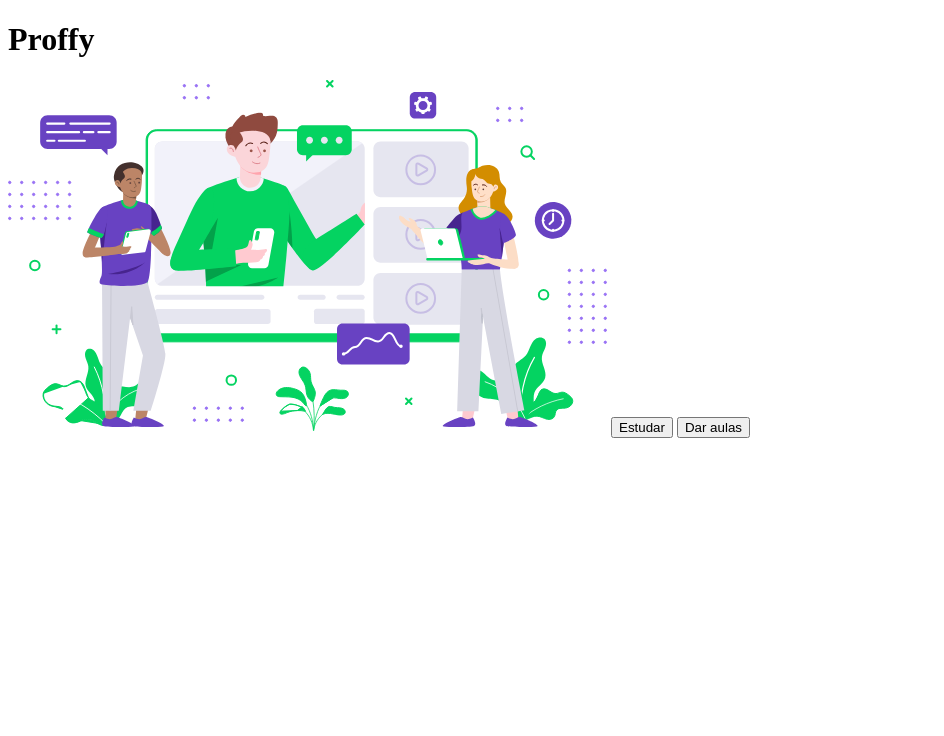
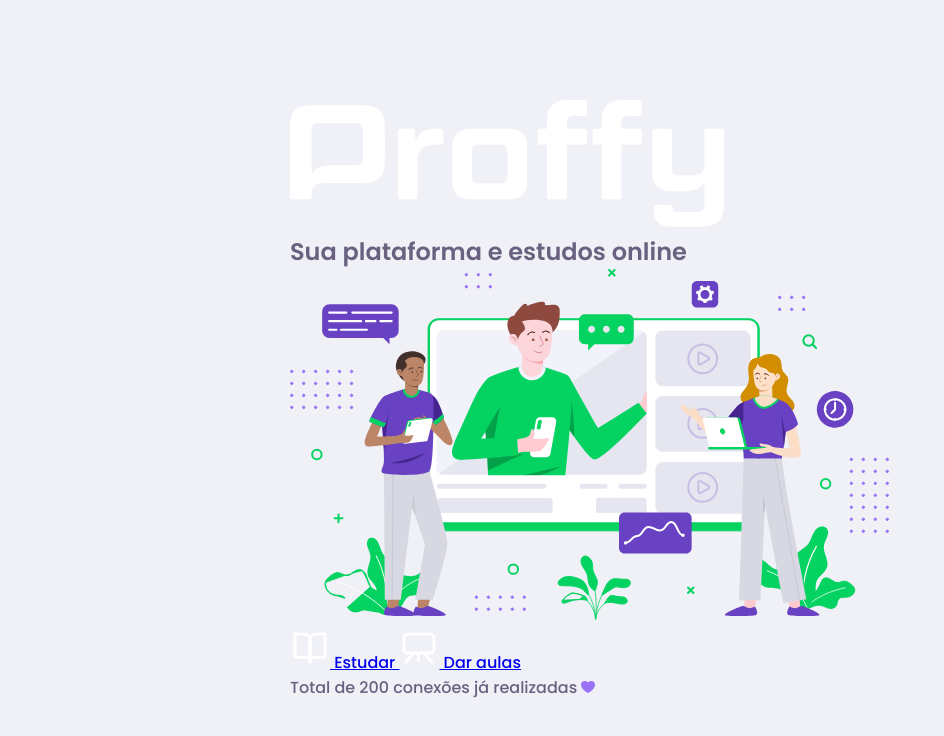
Before and after one commit to Hugovarellaa/nlw-02-discovery, a plain HTML site: page index.html in a window 1280 px wide. Shown: the whole page, without its empty margins (0-944 px from the left). Drawn offline with Linux system fonts and the light colour scheme.

Commit message:
chore: config fonts family

```diff
--- a/index.html
+++ b/index.html
@@ -1,16 +1,53 @@
 <!DOCTYPE html>
-<html lang="en">
+<html lang="pt-BR">
   <head>
     <meta charset="UTF-8" />
     <meta name="viewport" content="width=device-width, initial-scale=1.0" />
+
+    <!-- Cascade Styles Stylesheet -->
+    <link rel="stylesheet" href="./public/styles/main.css" />
+    <link rel="stylesheet" href="./public/styles/home-page.css" />
+
+    <!-- Fonts -->
+
+    <link rel="preconnect" href="https://fonts.googleapis.com" />
+    <link rel="preconnect" href="https://fonts.gstatic.com" crossorigin />
+    <link
+      href="https://fonts.googleapis.com/css2?family=Poppins:wght@400;500;600&display=swap"
+      rel="stylesheet"
+    />
+
     <title>Proffy | Sua plataforma de estudos online</title>
   </head>
-  <body>
-    <div>
-      <h1>Proffy</h1>
-      <img src="./public/images/landing.svg" alt="" />
-      <button>Estudar</button>
-      <button>Dar aulas</button>
+  <body id="home-page">
+    <div id="container">
+      <div class="logo">
+        <img src="./public/images/logo.svg" alt="Proffy" />
+        <h2>Sua plataforma e estudos online</h2>
+      </div>
+
+      <img
+        class="hero-image"
+        src="./public/images/landing.svg"
+        alt="Plataforma de Estudos"
+      />
+
+      <div class="buttons-container">
+        <a class="study" href="/study">
+          <img src="./public/images/icons/study.svg" alt="Estudar" />
+          Estudar
+        </a>
+
+        <a class="give-classes" href="/give-classes">
+          <img src="./public/images/icons/give-classes.svg" alt="Dar aulas" />
+          Dar aulas
+        </a>
+      </div>
+
+      <p class="total-connections">
+        Total de 200 conexões já realizadas
+        <img src="./public/images/icons/purple-heart.svg" alt="Coração roxo" />
+      </p>
     </div>
   </body>
 </html>
--- /dev/null
+++ b/public/styles/home-page.css
@@ -0,0 +1,2 @@
+#home-page {
+}
```
